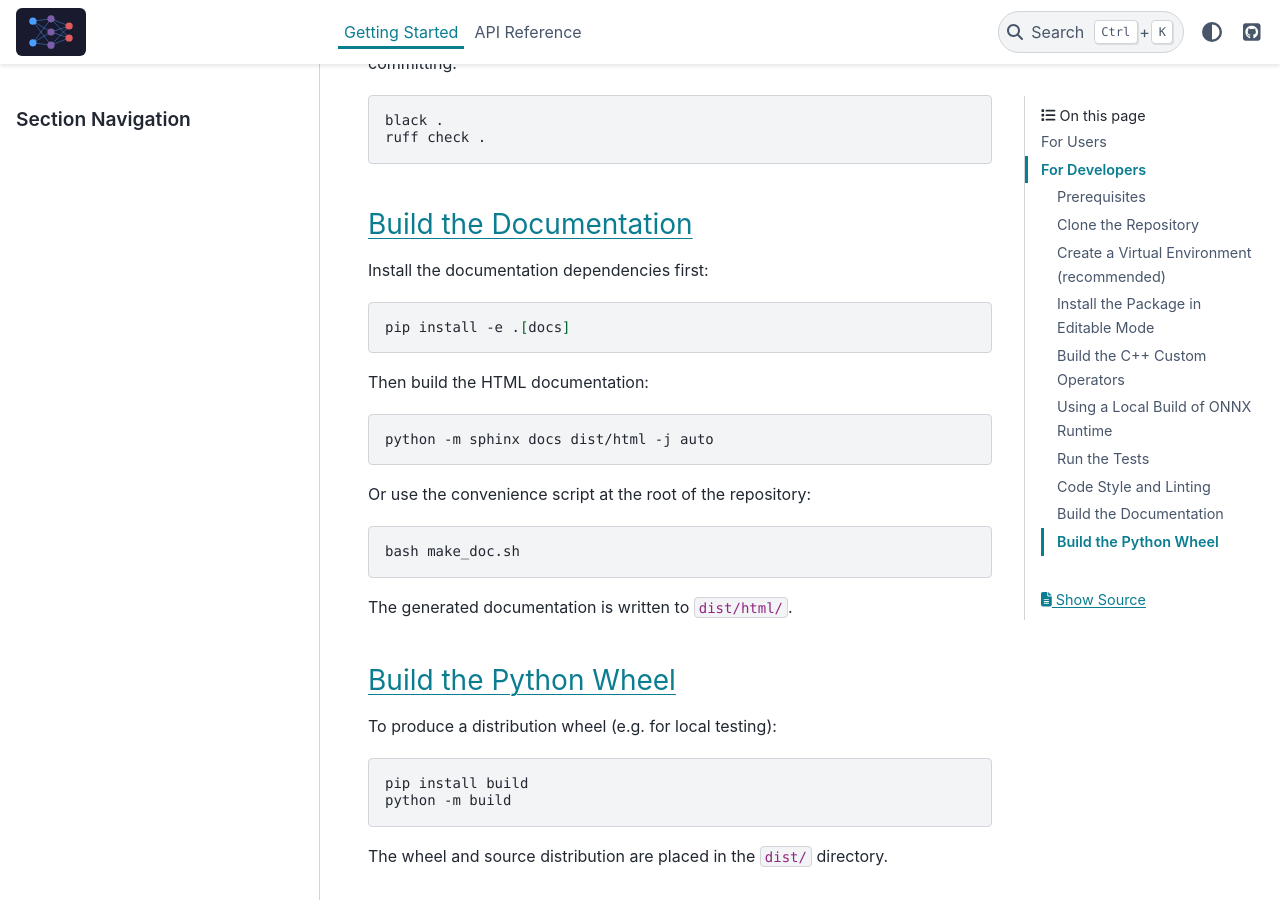
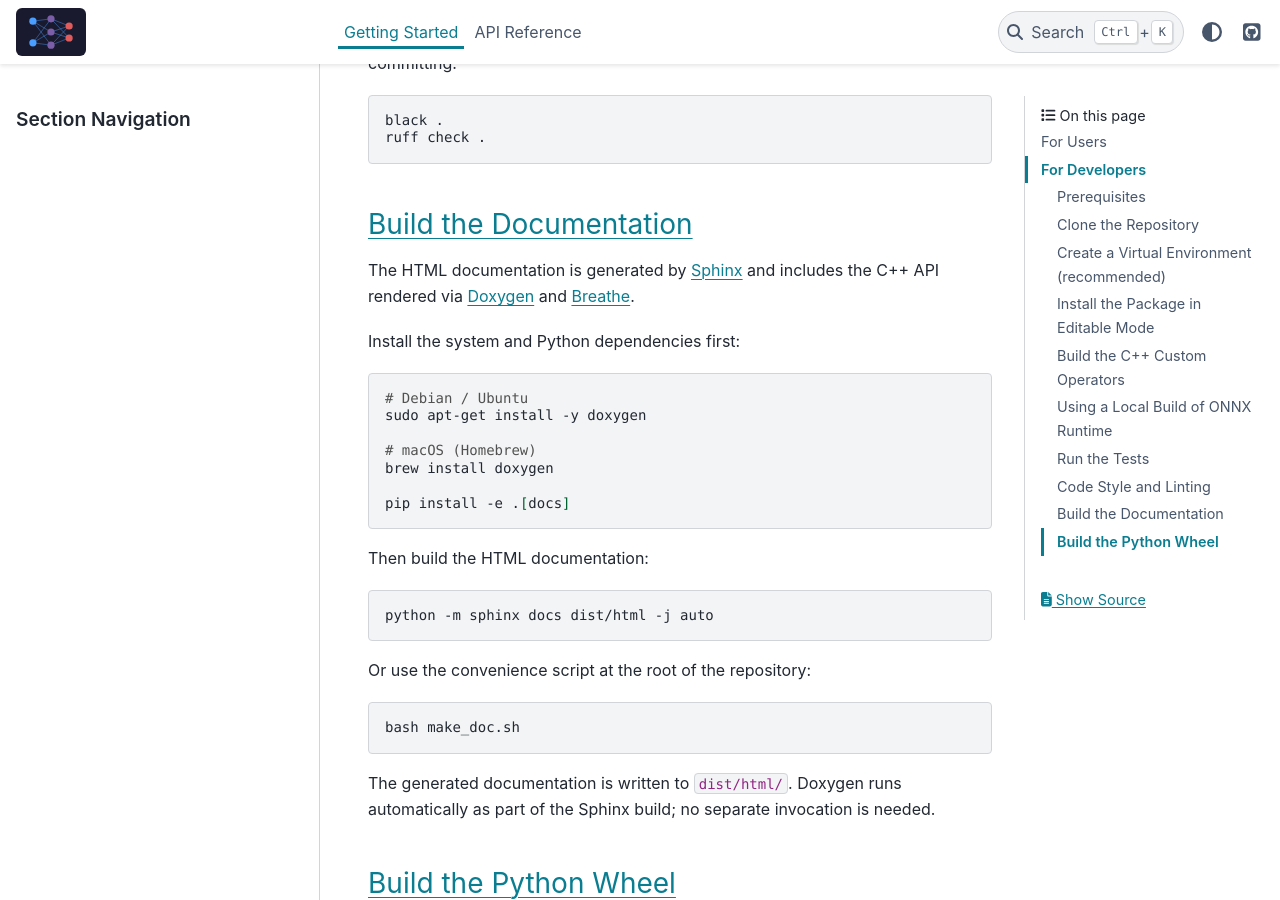
Before and after one commit to xadupre/yet-another-onnxruntime-extensions, a Sphinx documentation site: the page built from docs/getting_started.rst, in a window 1280 px wide and 900 px high, scrolled down 4446 px. Built offline with Sphinx 7.4.7 and the PyData theme 0.15.4, drawn with Linux system fonts in a browser that asks for light colours; pages that are not in the unit, such as notebooks, are missing from menus; the version number is read from the project's files by our own code.

Commit message:
Include C++ API documentation in Sphinx via Doxygen + Breathe (#74)
* Initial plan

* feat: include C++ documentation in Sphinx via Doxygen and Breathe

- Add docs/Doxyfile to configure Doxygen for C++ headers
- Update docs/conf.py to run Doxygen at build time and configure Breathe
- Add docs/api/cpp/index.rst with doxygenfile directives for C++ API
- Update docs/api/index.rst to include the new cpp/index page
- Add breathe to pyproject.toml docs optional dependencies
- Ignore docs/_doxygen/ in .gitignore
- Update docs.yml workflow to install doxygen and trigger on .h/.hpp changes
- Update getting_started.rst with Doxygen installation instructions

Agent-Logs-Url: https://github.com/xadupre/yet-another-onnxruntime-extensions/sessions/34b33b1b-1f7d-47dd-97e0-67603947459d

Co-authored-by: xadupre <22452781+xadupre@users.noreply.github.com>

---------

Co-authored-by: copilot-swe-agent[bot] <198982749+Copilot@users.noreply.github.com>
Co-authored-by: xadupre <22452781+xadupre@users.noreply.github.com>

```diff
--- a/docs/api/index.rst
+++ b/docs/api/index.rst
@@ -10,3 +10,4 @@ API Reference
     tools/index
     ortops/index
     reference/index
+    cpp/index
--- a/docs/conf.py
+++ b/docs/conf.py
@@ -1,11 +1,35 @@
+import logging
+import subprocess
 import sys
+from pathlib import Path
+
 import yaourt
 
 project = "yet-another-onnxruntime-extensions"
 author = "yet-another-onnxruntime-extensions contributors"
 release = yaourt.__version__
 
+_logger = logging.getLogger(__name__)
+
+# ---------------------------------------------------------------------------
+# Run Doxygen to generate the XML consumed by Breathe.
+# The Doxyfile lives next to this conf.py.  A missing doxygen executable is
+# treated as a soft failure so that the rest of the Sphinx build can still
+# proceed.
+# ---------------------------------------------------------------------------
+_docs_dir = Path(__file__).parent
+_doxygen_result = subprocess.run(
+    ["doxygen", "Doxyfile"], cwd=str(_docs_dir), check=False, capture_output=True, text=True
+)
+if _doxygen_result.returncode != 0:
+    _logger.warning(
+        "Doxygen exited with code %d; C++ API docs may be incomplete.\n%s",
+        _doxygen_result.returncode,
+        _doxygen_result.stderr or _doxygen_result.stdout,
+    )
+
 extensions = [
+    "breathe",
     "sphinx.ext.autodoc",
     "sphinx.ext.coverage",
     "sphinx.ext.duration",
@@ -20,6 +44,9 @@ extensions = [
     "sphinx_runpython.runpython",
     "matplotlib.sphinxext.plot_directive",
 ]
+
+breathe_projects = {"yaourt": str(_docs_dir / "_doxygen" / "xml")}
+breathe_default_project = "yaourt"
 
 sphinx_gallery_conf = {"examples_dirs": ["examples"], "gallery_dirs": ["auto_examples"]}
 
--- a/docs/getting_started.rst
+++ b/docs/getting_started.rst
@@ -190,9 +190,20 @@ committing:
 Build the Documentation
 ~~~~~~~~~~~~~~~~~~~~~~~
 
-Install the documentation dependencies first:
+The HTML documentation is generated by `Sphinx <https://www.sphinx-doc.org/>`_
+and includes the C++ API rendered via
+`Doxygen <https://www.doxygen.nl/>`_ and
+`Breathe <https://breathe.readthedocs.io/>`_.
+
+Install the system and Python dependencies first:
 
 .. code-block:: bash
+
+    # Debian / Ubuntu
+    sudo apt-get install -y doxygen
+
+    # macOS (Homebrew)
+    brew install doxygen
 
     pip install -e .[docs]
 
@@ -209,6 +220,8 @@ Or use the convenience script at the root of the repository:
     bash make_doc.sh
 
 The generated documentation is written to ``dist/html/``.
+Doxygen runs automatically as part of the Sphinx build; no separate
+invocation is needed.
 
 Build the Python Wheel
 ~~~~~~~~~~~~~~~~~~~~~~
--- a/pyproject.toml
+++ b/pyproject.toml
@@ -28,6 +28,7 @@ dev = [
 ]
 docs = [
     "black",
+    "breathe",
     "matplotlib",
     "pandas",
     "pydata-sphinx-theme",
```
Also changed, not shown: docs/api/cpp/index.rst (added, +31 -0 lines), 3 other files.
